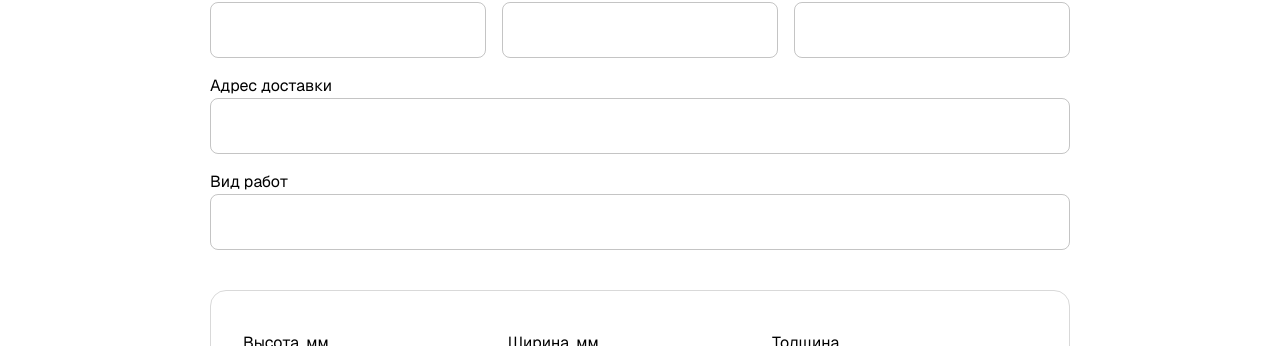
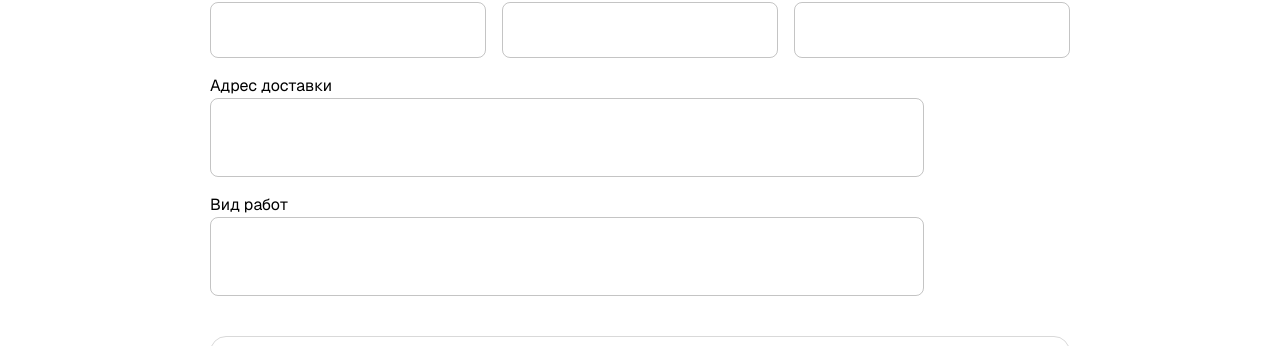
Before and after one commit to Dmitra4kovdenis/erm-fasady-sysoly, a Next.js app: page /add-order in a window 1280 px wide. Shown: the part 262-608 px from the top of the page. Built offline with nearby package versions, Linux system fonts and the light colour scheme; no server answers; the database is empty.

Commit message:
добавил селект

```diff
--- a/src/app/(private)/add-order/client.tsx
+++ b/src/app/(private)/add-order/client.tsx
@@ -79,11 +79,11 @@ export default function AddOrderClient({
           <Grid size={4}>
             <Input label="Дата выдачи" />
           </Grid>
-          <Grid size={12}>
-            <Input label="Адрес доставки" />
+          <Grid size={10}>
+            <Input multiline rows={2} label="Адрес доставки" />
           </Grid>
-          <Grid size={12}>
-            <Input label="Вид работ" />
+          <Grid size={10}>
+            <Input multiline rows={2} label="Вид работ" />
           </Grid>
         </Grid>
 
```
